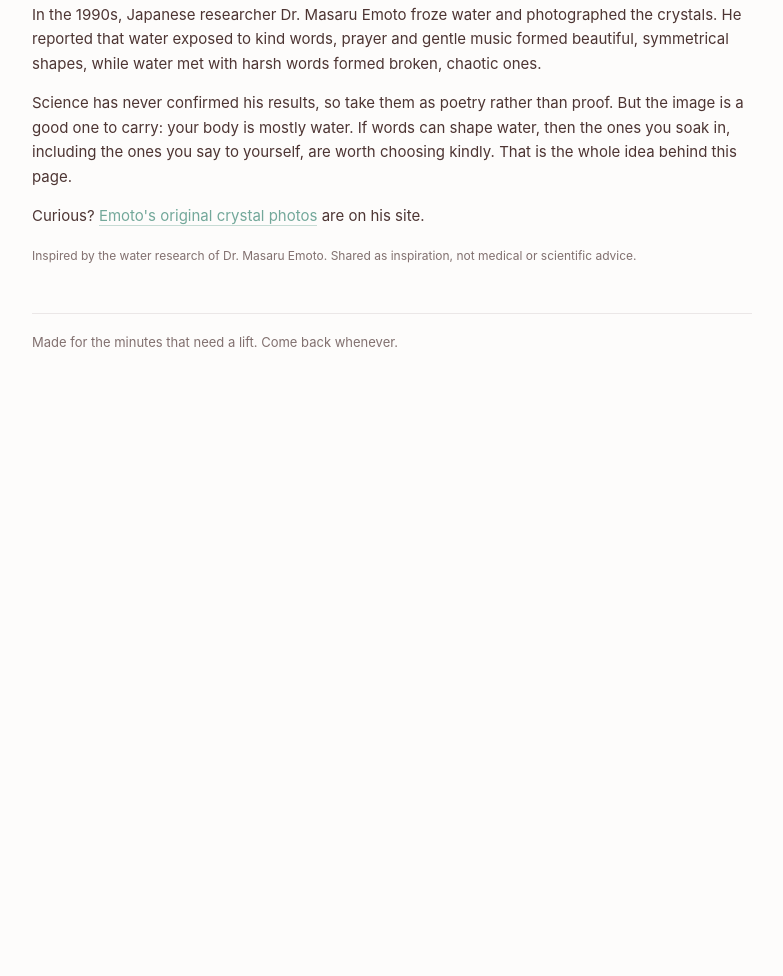
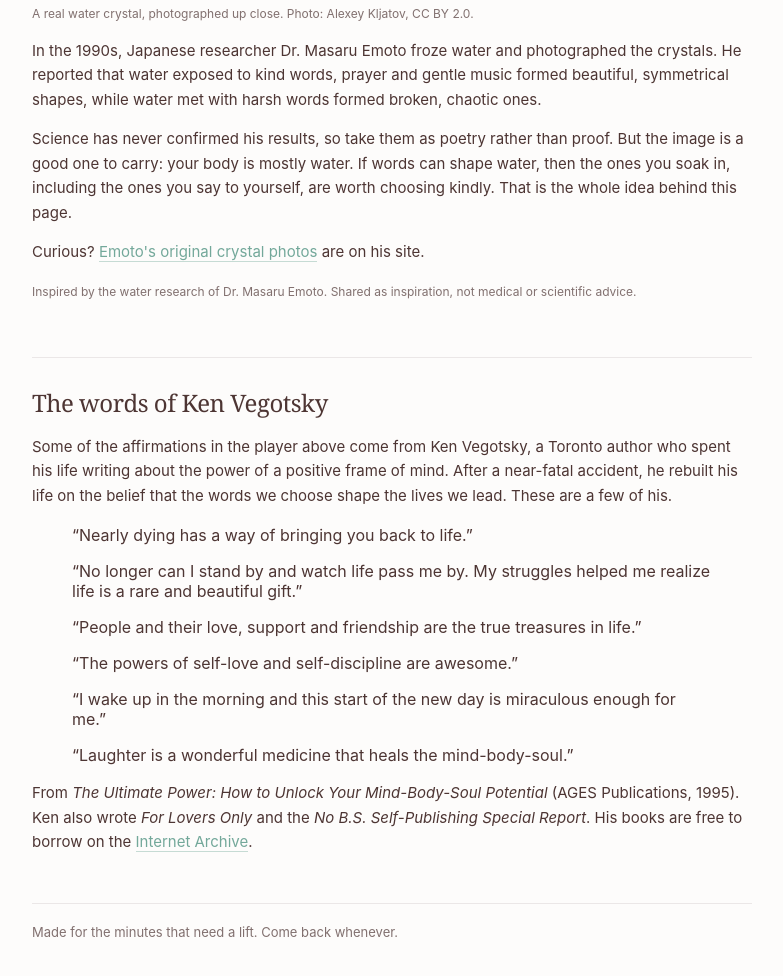
Before and after one commit to alanvegotsky/alanvegotsky.github.io, a plain HTML site: page index.html in a window 1280 px wide. Shown: the part 1376-2352 px from the top of the page, without its empty margins (248-1031 px from the left). Before the commit the page ends 1790 px from the top, so only its background shows below. Drawn offline with Linux system fonts and the light colour scheme.

Commit message:
Add Ken Vegotsky dedication, quotes section, and affirmations mix

```diff
--- a/index.html
+++ b/index.html
@@ -12,6 +12,7 @@
   <header class="head">
     <h1 class="head-title">A positive frame of mind</h1>
     <p class="head-intro">One good thought at a time. It changes on its own every few seconds, or tap the words for the next one. Let them lift you.</p>
+    <p class="dedication">Dedicated to Ken Vegotsky, a father who knew the power of good words.</p>
   </header>
 
   <div class="mind-stage">
@@ -79,6 +80,39 @@
     <p class="caption">Inspired by the water research of Dr. Masaru Emoto. Shared as inspiration, not medical or scientific advice.</p>
   </section>
 
+  <section class="group">
+    <h2 class="group-label">The words of Ken Vegotsky</h2>
+    <p class="para">
+      Some of the affirmations in the player above come from Ken Vegotsky, a Toronto author who spent
+      his life writing about the power of a positive frame of mind. After a near-fatal accident, he rebuilt
+      his life on the belief that the words we choose shape the lives we lead. These are a few of his.
+    </p>
+    <blockquote class="quote">
+      <p>&ldquo;Nearly dying has a way of bringing you back to life.&rdquo;</p>
+    </blockquote>
+    <blockquote class="quote">
+      <p>&ldquo;No longer can I stand by and watch life pass me by. My struggles helped me realize life is a rare and beautiful gift.&rdquo;</p>
+    </blockquote>
+    <blockquote class="quote">
+      <p>&ldquo;People and their love, support and friendship are the true treasures in life.&rdquo;</p>
+    </blockquote>
+    <blockquote class="quote">
+      <p>&ldquo;The powers of self-love and self-discipline are awesome.&rdquo;</p>
+    </blockquote>
+    <blockquote class="quote">
+      <p>&ldquo;I wake up in the morning and this start of the new day is miraculous enough for me.&rdquo;</p>
+    </blockquote>
+    <blockquote class="quote">
+      <p>&ldquo;Laughter is a wonderful medicine that heals the mind-body-soul.&rdquo;</p>
+    </blockquote>
+    <p class="para">
+      From <cite>The Ultimate Power: How to Unlock Your Mind-Body-Soul Potential</cite> (AGES Publications, 1995).
+      Ken also wrote <cite>For Lovers Only</cite> and the <cite>No B.S. Self-Publishing Special Report</cite>.
+      His books are free to borrow on the
+      <a class="link" href="https://archive.org/details/ultimatepowerhow00kenv">Internet Archive</a>.
+    </p>
+  </section>
+
   <footer class="closing">Made for the minutes that need a lift. Come back whenever.</footer>
 </main>
 <script src="app.js"></script>
```
